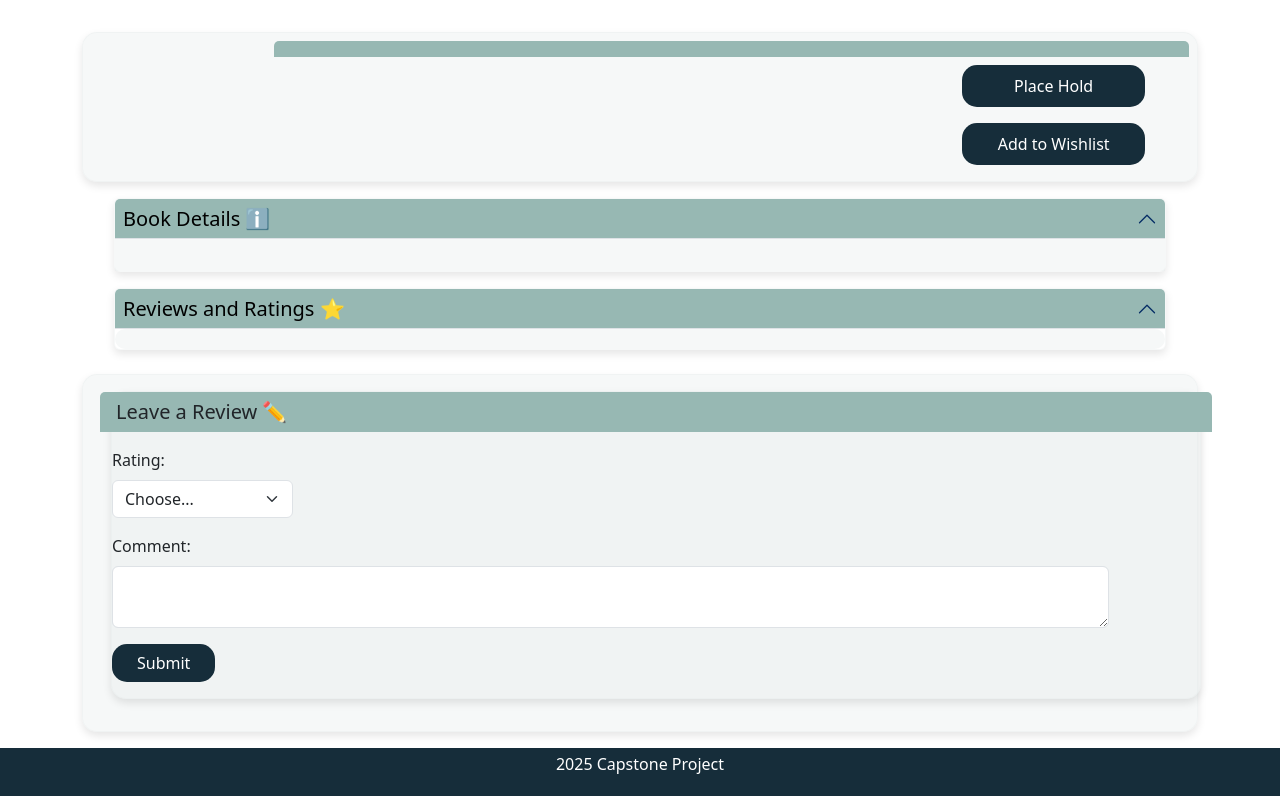
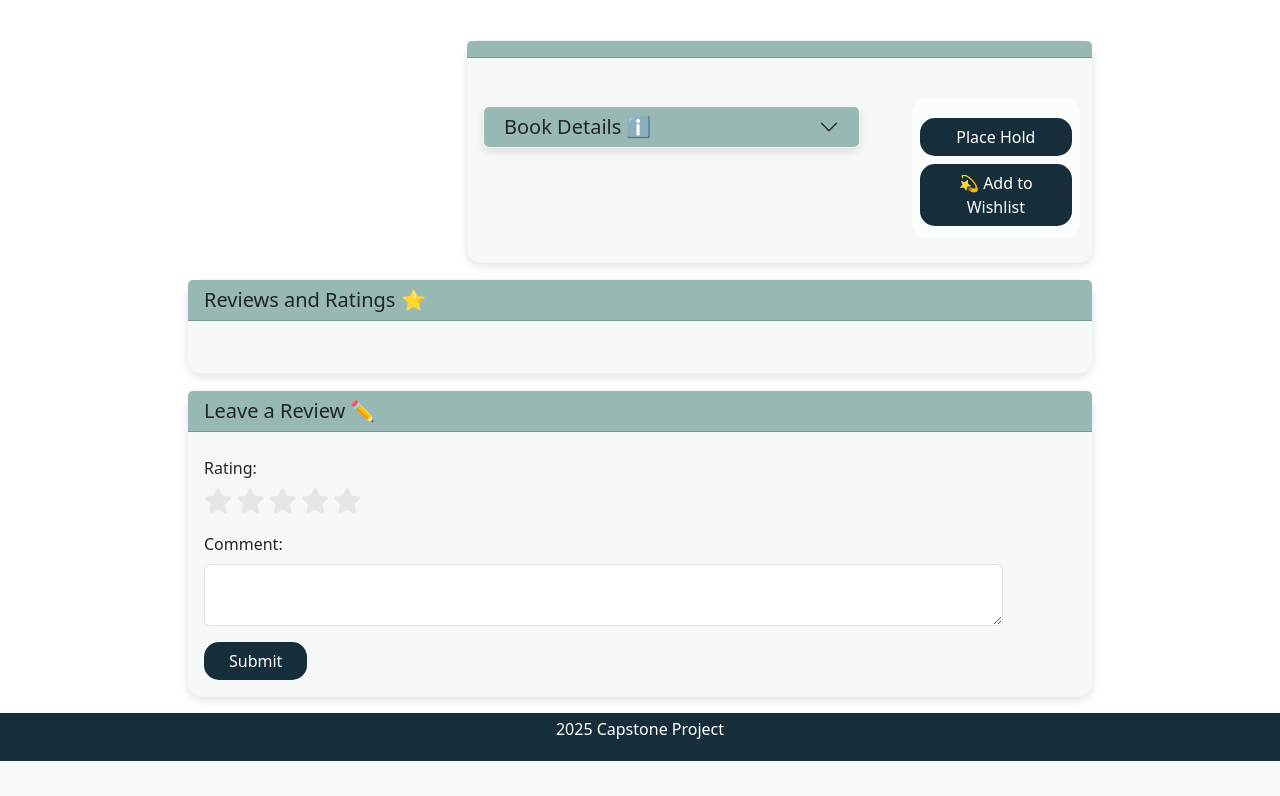
Before and after one commit to asthapatel1125/LMS_CAPSTONE_2025, a FastAPI app: page /search/item-info in a window 1280 px wide. Shown: the part 56-852 px from the top of the page. After the commit the page ends 817 px from the top, so only its background shows below. Run offline with FastAPI, Linux system fonts and the light colour scheme; data that the repository does not hold is empty.

Commit message:
edited item info page format

```diff
--- a/Search/src/app/views/static/css/item_info.css
+++ b/Search/src/app/views/static/css/item_info.css
@@ -1,7 +1,8 @@
 .book-cover{
-    width: 85%;
+    width: 95%;
     object-fit:cover;
     border-radius: 8px;
+    box-shadow: 0 4px 8px rgba(0, 0, 0, 0.1);
 }
 
 .card{
@@ -10,6 +11,7 @@
     border-color: rgb(225, 230, 232, 0.3);
     box-shadow: 0 4px 8px rgba(0, 0, 0, 0.1);
 }
+
 .card-header{
     background-color: #97b8b3;
 }
@@ -49,8 +51,9 @@
     background-color: rgb(225, 230, 232, 0.3);
 }
 
-.card-header{
-    border: none;
+.available-info{
+  border-radius: 15px;
+  background-color: rgba(255, 255, 255, 0.63);
 }
 
 #commentsList {
@@ -58,4 +61,14 @@
     overflow-y: auto;
     border-radius: 15px;
     padding: 10px;
-  }
+}
+
+.stars i {
+  color: #e6e6e6;
+  font-size: 25px;
+  cursor: pointer;
+  transition: color 0.2s ease;
+}
+.stars i.active {
+  color: rgb(255, 226, 52);
+}
--- a/Search/src/app/views/static/js/item_info.js
+++ b/Search/src/app/views/static/js/item_info.js
@@ -1,7 +1,10 @@
+let starRating;
+
 document.addEventListener("DOMContentLoaded", function() {
     const urlParams = new URLSearchParams(window.location.search);
     const isbn = urlParams.get("isbn") || ""; // Default to empty string if no isbn is provided
 
+    displayStarFields();
     // Fetch book data based on the query (initial load)
     fetchBooks(isbn);
 
@@ -25,6 +28,8 @@ document.addEventListener("DOMContentLoaded", function() {
             submitReview();
         });
     }
+    getStarRating();
+
 });
 
 async function fetchBooks(isbn) {
@@ -61,31 +66,42 @@ async function fetchBooks(isbn) {
 
 function displayBookInfo(itemData) {
     const title = document.getElementById("book-title");
-    title.textContent = '📖 ' + itemData.title;
+    const bookStatus = document.getElementById("status");
+    if (itemData.format === "eBook"){
+      title.textContent = '📖' + itemData.title;
+    }
+    else {
+      title.textContent = '🎧 ' + itemData.title;
+    }
     document.getElementById("book-cover").innerHTML = `<img src="${itemData.coverImage}" class="book-cover img-fluid" alt="Book Cover">`;
 
     document.getElementById("main-book-info").innerHTML = `
-        <h6 class="card-title">${itemData.author}</h6>
+        <h6 class="card-title">Author: ${itemData.author}</h6>
         <p class="card-text">Rating: ${itemData.rating}</p>
-        <p class="card-text">${itemData.description}</p>
-        <p class="card-text">Copies Available: ${itemData.numCopies}</p>`;
+        <p class="card-text">Total Copies: ${itemData.numCopies}</p>
+        <p class="card-text">${itemData.description}</p>`;
 
     let bookDetails = `
+        <div class="row w-100">
+        <div class="col-6">
         <p class="card-text">ISBN: ${itemData.isbn}</p>
         <p class="card-text">Format: ${itemData.format}</p>
-        <p class="card-text">Genre: ${itemData.genre}</p>`;
+        <p class="card-text">Genre: ${itemData.genre}</p>
+        </div>
+        <div class="col-6">`;
 
     if (itemData.format === "eBook") {
-        bookDetails += `<p class="card-text">Page Numbers: ${itemData.pageNumber}</p>`;
+        bookDetails += `<p class="card-text">Page Length: ${itemData.pageNumber}</p>`;
     }
     if (itemData.format === "Audio") {
-        bookDetails += `<p class="card-text">Number of Minutes: ${itemData.numOfMins}</p>`;
+        bookDetails += `<p class="card-text">Hours (Approx): ${getHours(itemData.numOfMins)}</p>`;
     }
     bookDetails += `
-        <p class="card-text">Publisher: ${itemData.publisher}</p>
-        <p class="card-text">Status: ${itemData.status}</p>`;
+        <p class="card-text">Publisher: ${itemData.publisher}</p>`;
 
     document.getElementById("book-info").innerHTML = bookDetails;
+    bookStatus.textContent = itemData.status;
+    bookStatus.style.color = 'green';
 
     const holdButton = document.getElementById('hold-button');
     let wishButton = document.getElementById('wishlist-button');
@@ -96,6 +112,7 @@ function displayBookInfo(itemData) {
         holdButton.disabled = true;
     } else if(itemData.status === "Not Available"){
         holdButton.disabled = true;
+        bookStatus.style.color = 'red';
     }
 }
 
@@ -146,6 +163,11 @@ function getStars(rating) {
     return stars;
 }
 
+function getHours(minutes){
+  let hours = Math.ceil(minutes/60);
+  return hours
+}
+
 function addToWishlist(isbn) {
     fetch(`/search/add-to-wishlist`, {
         method: "POST",
@@ -164,10 +186,11 @@ function addToWishlist(isbn) {
 
 async function submitReview() {
     const isbn = document.querySelector('input[name="isbn"]').value;
-    const rating = document.getElementById("status").value;
+    //const rating = document.getElementById("status").value;
+    const rating = starRating;
     const reviewComment = document.getElementById("description").value;
     const reviewButton = document.getElementById("review-button");
-
+    console.log(rating);
     if (!rating || !reviewComment.trim()) {
         alert("Please select a rating and enter a comment.");
         return;
@@ -226,3 +249,32 @@ async function placeHold(isbn) {
         alert("An error occurred. Please try again.");
     }
 }
+
+function displayStarFields(){
+  const stars = document.querySelectorAll(".stars i");
+  // Loop through the "stars" NodeList
+  stars.forEach((star, index1) => {
+    // Add an event listener that runs a function when the "click" event is triggered
+    star.addEventListener("click", () => {
+      // Loop through the "stars" NodeList Again
+      stars.forEach((star, index2) => {
+        // Add the "active" class to the clicked star and any stars with a lower index
+        // and remove the "active" class from any stars with a higher index
+        index1 >= index2 ? star.classList.add("active") : star.classList.remove("active");
+      });
+    });
+  });
+}
+
+function getStarRating(){
+  // Get all the star icons
+  const stars = document.querySelectorAll('.stars i');
+  let rating = 0;
+  // Add event listeners to each star
+  stars.forEach(star => {
+      star.addEventListener('click', function() {
+      starRating = this.getAttribute('value');
+      console.log(rating);
+      });
+  });
+}
--- a/Search/src/app/views/templates/item_info.html
+++ b/Search/src/app/views/templates/item_info.html
@@ -7,6 +7,8 @@
   <!-- Link to Bootstrap CSS -->
   <link href="https://cdn.jsdelivr.net/npm/bootstrap@5.3.0-alpha1/dist/css/bootstrap.min.css" rel="stylesheet">
   <link href="/search/static/css/item_info.css" rel="stylesheet">
+  <link rel="stylesheet" href="https://cdnjs.cloudflare.com/ajax/libs/font-awesome/6.2.1/css/all.min.css" />
+
 
 </head>
 <body class="d-flex flex-column min-vh-100">
@@ -37,84 +39,73 @@
 
   <!-- Main Content -->
   <main class="container my-auto d-flex justify-content-center">
-    <div class="row w-100 d-flex justify-content-center">
-      <div class="card w-100 m-2 p-0">
-        <div class="row g-0 p-2">
+    <div class="row w-100 mb-3 mt-3">
       <!-- Image on the left -->
-          <div class="col-2 d-flex justify-content-center align-items-center" id="book-cover">
-          </div>
+      <div class="col-1"></div>
+      <div class="col-3 justify-content-center align-items-center" id="book-cover"></div>
       <!-- Text on the right -->
-          <div class="col-10">
+      <div class="col-7">
+        <div class="card pb-2">
             <h5 class="card-header" id="book-title"></h5>
-            <div class="container row">
-              <div class="col-9">
-                <div class="card-body" id="main-book-info">
+            <div class="row">
+                <div class="col-8">
+                    <div class="card-body" id="main-book-info"></div>
+                      <!-- Make accordion take full width -->
+                      <div class="accordion p-3" id="accordionExample">
+                          <div class="accordion-item">
+                              <h1 class="accordion-header">
+                                  <button class="card-header accordion-button collapsed py-2 w-100" type="button" data-bs-toggle="collapse" data-bs-target="#collapseOne" aria-expanded="false" aria-controls="collapseOne">
+                                      <h5 class="m-0">Book Details ℹ️</h5>
+                                  </button>
+                              </h1>
+                              <div id="collapseOne" class="accordion-collapse collapse">
+                                  <div class="accordion-body" id="book-info"></div>
                               </div>
                           </div>
-              <div class="col-3 d-flex flex-column justify-content-center">
-                <!-- Place Hold Button -->
-                <button type="button" class="btn btn-custom-size p-2 m-2" id="hold-button">Place Hold</button>
-                <button type="button" class="btn btn-custom-size p-2 m-2" id="wishlist-button">Add to Wishlist</button>
+                      </div>
+                  </div>
+                  <div class="card-body col-4 mt-4 flex-column justify-content-center align-items-center">
+                    <div class="available-info p-2 mx-2 d-flex flex-column justify-content-center align-items-center">
+                      <h6 class="card-text text-start" id="status"></h6>
+                      <button type="submit" class="btn btn-custom-size w-100 m-1" id="hold-button">Place Hold</button>
+                      <button type="button" class="btn btn-custom-size w-100 m-1" id="wishlist-button">💫 Add to Wishlist</button>
                     </div>
                 </div>
               </div>
           </div>
         </div>
-      <!-- Book Details Section -->
-      <div class="container w-100 d-flex justify-content-center">
-        <div class="row w-100 m-2">
-          <!-- Make accordion take full width -->
-          <div class="accordion w-100" id="accordionExample">
-            <div class="accordion-item">
-              <h1 class="accordion-header">
-                <button class="card-header accordion-button p-2 w-100" type="button" data-bs-toggle="collapse" data-bs-target="#collapseOne" aria-expanded="true" aria-controls="collapseOne">
-                  <h5 class="m-0">Book Details ℹ️</h5>
-                </button>
-              </h1>
-              <div id="collapseOne" class="accordion-collapse collapse show">
-                <div class="accordion-body" id="book-info">
-                </div>
-              </div>
-            </div>
-          </div>
-        </div>
-      </div>
+      <div class="col-1"></div>
       <!-- Reviews Section -->
-      <div class="container w-100 d-flex justify-content-center">
-        <div class="row w-100 m-2">
-          <div class="accordion w-100" id="accordionReviews">
-            <div class="accordion-item">
-              <h1 class="accordion-header">
-                <button class="card-header accordion-button p-2 w-100" type="button" data-bs-toggle="collapse" data-bs-target="#collapseReviews" aria-expanded="true" aria-controls="collapseReviews">
-                  <h5 class="m-0">Reviews and Ratings ⭐</h5>
-                </button>
-              </h1>
-              <div id="collapseReviews" class="accordion-collapse collapse show">
-                <div class="accordion-body" id="commentsList">
+      <div class="col-1"></div>
+      <div class="col-10 justify-content-center">
+        <div class="card mt-3 w-100">
+          <h5 class="card-header">Reviews and Ratings ⭐</h5>
+          <div class="card-body w-100">
+            <div id="commentsList">
               <!-- Reviews and Ratings dynamically loaded -->
             </div>
           </div>
         </div>
       </div>
+      <div class="col-1"></div>
+      <!-- Review Submission Section -->
+      <div class="col-1"></div>
+      <div class="col-10 mt-3">
+        <form class="card w-100">
+          <h5 class="card-header">Leave a Review ✏️</h5>
+          <input type="hidden" name="isbn" value="{{ request.query_params.get('isbn', '') }}"><div class="card-body w-100">
+            <div id="review-box" class="d-flex flex-wrap">
+                <div class="col-4 mt-2">
+                  <div class="rating-box">
+                    <label for="status" class="form-label">Rating:</label>
+                    <div class="stars">
+                      <i class="fa-solid fa-star" value="1"></i>
+                      <i class="fa-solid fa-star" value="2"></i>
+                      <i class="fa-solid fa-star" value="3"></i>
+                      <i class="fa-solid fa-star" value="4"></i>
+                      <i class="fa-solid fa-star" value="5"></i>
                     </div>
                   </div>
-      <!-- Review Submission Section -->
-      <div class="card w-100 m-3 pb-3">
-        <form class="card w-100 m-3 pb-3">
-          <input type="hidden" name="isbn" value="{{ request.query_params.get('isbn', '') }}">
-          <div class="row">
-              <h5 class="card-header">Leave a Review ✏️</h5>
-              <div id="review-box" class="d-flex flex-wrap">
-                  <div class="col-2 mt-3">
-                      <label for="status" class="form-label">Rating:</label>
-                      <select id="status" name="rating" class="form-select" required>
-                          <option value="" selected disabled>Choose...</option>
-                          <option value="1">⭐️</option>
-                          <option value="2">⭐️⭐️</option>
-                          <option value="3">⭐️⭐️⭐️</option>
-                          <option value="4">⭐️⭐️⭐️⭐️</option>
-                          <option value="5">⭐️⭐️⭐️⭐️⭐️</option>
-                      </select>
                 </div>
                 <div class="col-11 mt-3">
                     <label for="description" class="form-label">Comment:</label>
@@ -127,9 +118,9 @@
           </div>
         </form>
       </div>
+      <div class="col-1"></div>
     </div>
   </main>
-
 
   <!-- Footer -->
   <footer class="text-white text-center p-1 mt-auto" style="background-color: #162D3A; color: white;">
```
Lines whose indentation alone changed are shown as unchanged.
